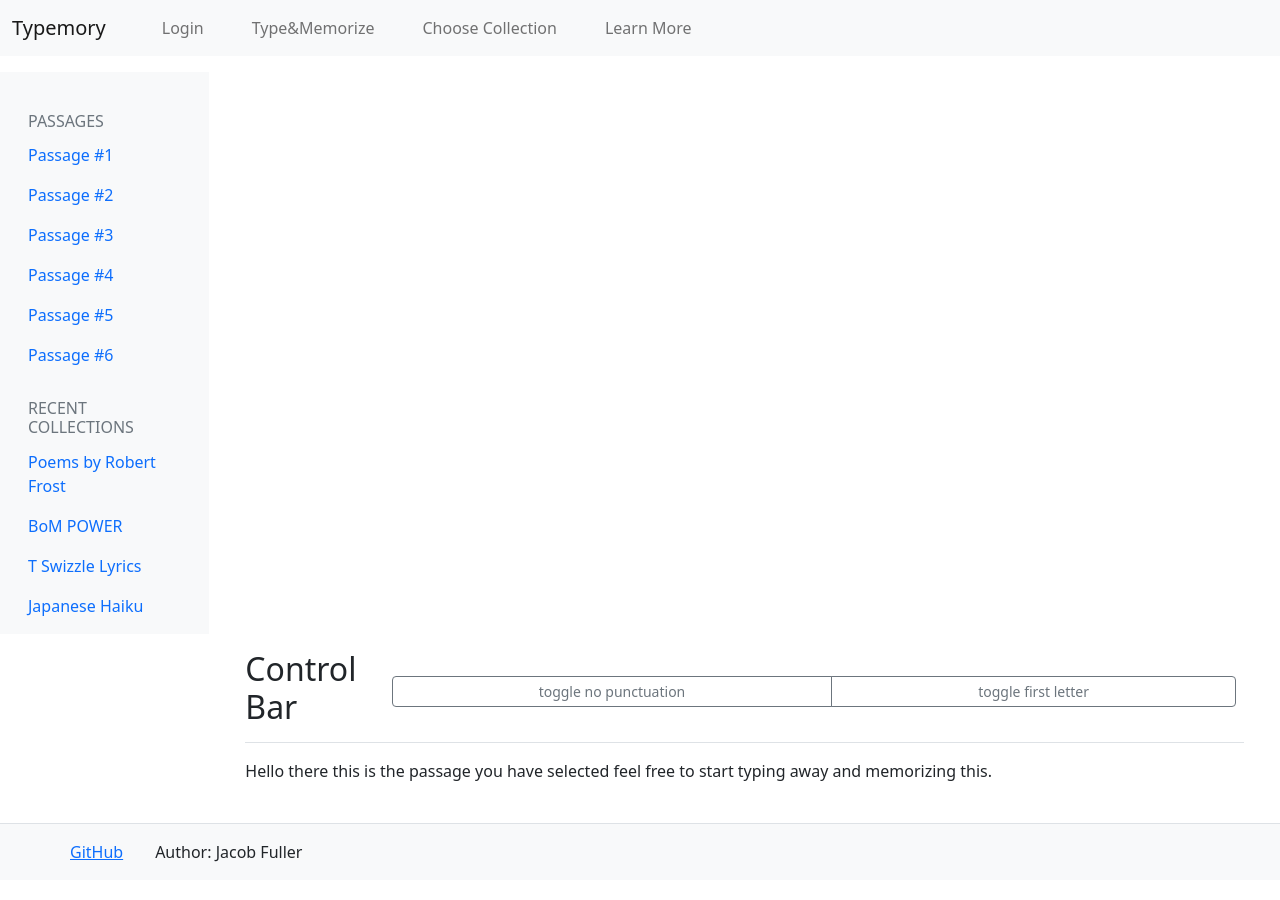
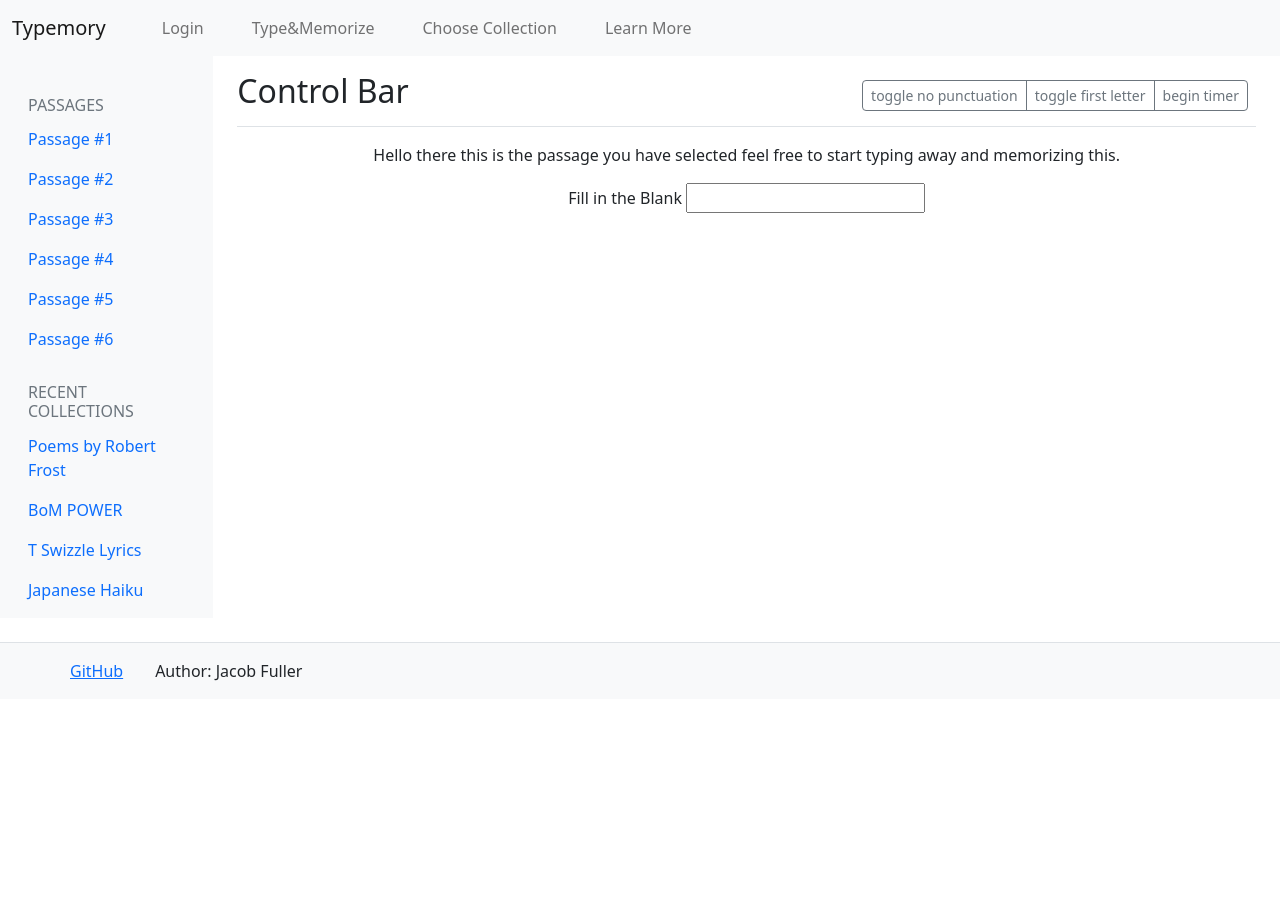
Before and after one commit to jakefull/startup, a plain HTML site: page typemory-html/type.html in a window 1280 px wide. After the commit the page ends 800 px from the top, so only its background shows below. Drawn offline with nearby package versions, Linux system fonts and the light colour scheme.

Commit message:
Type page (basically) finished

```diff
--- a/typemory-html/main.css
+++ b/typemory-html/main.css
@@ -14,7 +14,12 @@ main {
 main div {
     width: 100%;
 }
-
+#sidebarMenu {
+/* in the future, fix the length of this if expands too much bc of how many passages/collections? */
+}
+#passagebox {
+    text-align: center;
+}
 main small {
     display:flex;
     justify-content: center;
--- a/typemory-html/type.html
+++ b/typemory-html/type.html
@@ -28,8 +28,7 @@
                 </div>
               </nav>
         </header>
-        <main class="container-fluid">
-            <div class="position-sticky pt-3 sidebar-sticky">
+        <div class="container-fluid">
             <div class="row">
               <nav id="sidebarMenu" class="col-md-3 col-lg-2 d-md-block bg-light sidebar collapse">
                 <div class="position-sticky pt-3 sidebar-sticky">
@@ -100,11 +99,8 @@
                     </a>
                   </li>
                   </ul>
-            </ul>
                 </div>
               </nav>
-    </div>
-  </div>
               <div id="typebox" class="col-md- ms-sm-auto col-lg-10 px-md-4">
                 <div class="chartjs-size-monitor"><div class="chartjs-size-monitor-expand"><div class=""></div></div><div class="chartjs-size-monitor-shrink"><div class=""></div></div></div>
                 <div class="d-flex justify-content-between flex-wrap flex-md-nowrap align-items-center pt-3 pb-2 mb-3 border-bottom">
@@ -113,17 +109,23 @@
                       <div class="btn-group me-2">
                         <button type="button" class="btn btn-sm btn-outline-secondary">toggle no punctuation</button>
                         <button type="button" class="btn btn-sm btn-outline-secondary">toggle first letter</button>
+                        <button type="button" class="btn btn-sm btn-outline-secondary">begin timer</button>
                       </div>
                     </div>
                   </div>
                   <div id="passagebox">
                     <p>Hello there this is the passage you have selected feel free to start typing away and memorizing this.</p>
+                    <form method="get" class="answer">
+                        <label for="word">Fill in the Blank</label>
+                        <input type="text" id="insert">
+                        <!-- <button type="submit" class="button">Check</button> MAKE THIS BOOTSTRAP PRETTY -->
+                    </form>
                   </div>
 
                   </div>
             </div>
-              </main>
-            </main>
+            </div>
+          </div>
         <footer class="d-flex flex-wrap justify-content-between align-items-center py-3 my-4 border-top bg-light">
           <div class="col-md-4 d-flex align-items-center">
             <a href="/" class="mb-3 me-2 mb-md-0 text-muted text-decoration-none lh-1">
```
Lines whose indentation alone changed are shown as unchanged.
